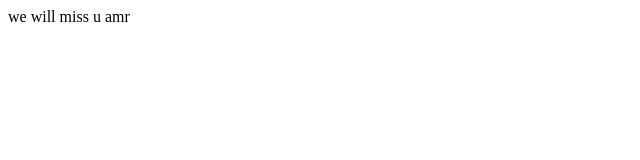
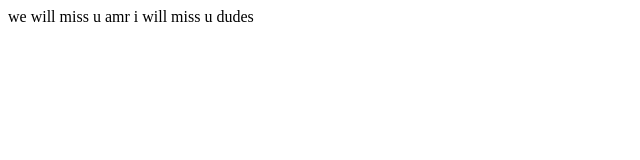
Before and after one commit to amribrahim/Sadad_session, a plain HTML site: page index.html in a window 1280 px wide. Shown: the whole page, without its empty margins (0-640 px from the left). Drawn offline with Linux system fonts and the light colour scheme.

Commit message:
sample branch

```diff
--- a/index.html
+++ b/index.html
@@ -3,6 +3,7 @@
     <head>
       we will miss u amr
     <body>
+      i will miss u dudes
         <!-- the content goes here -->
     </body>
 </html>
```
